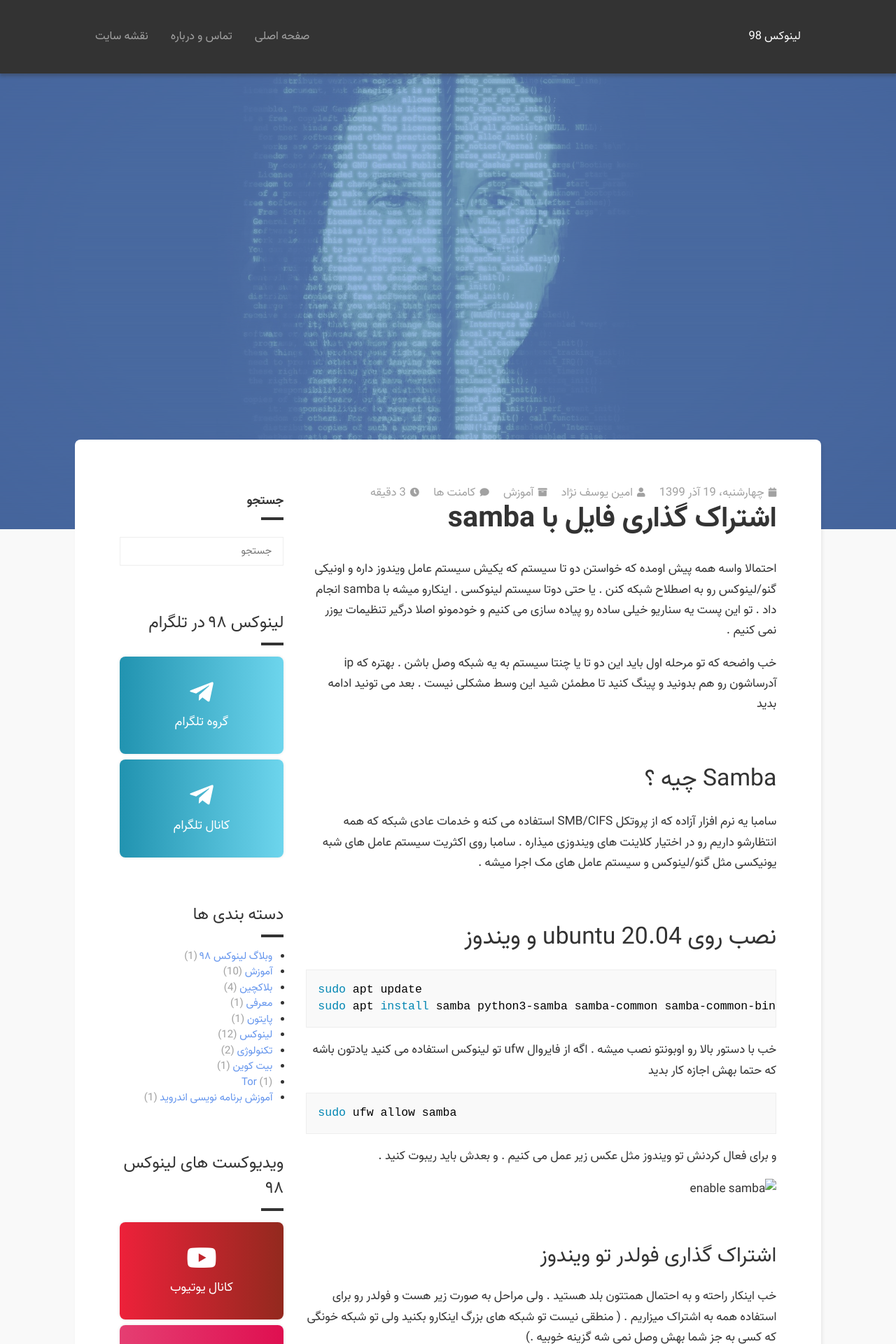
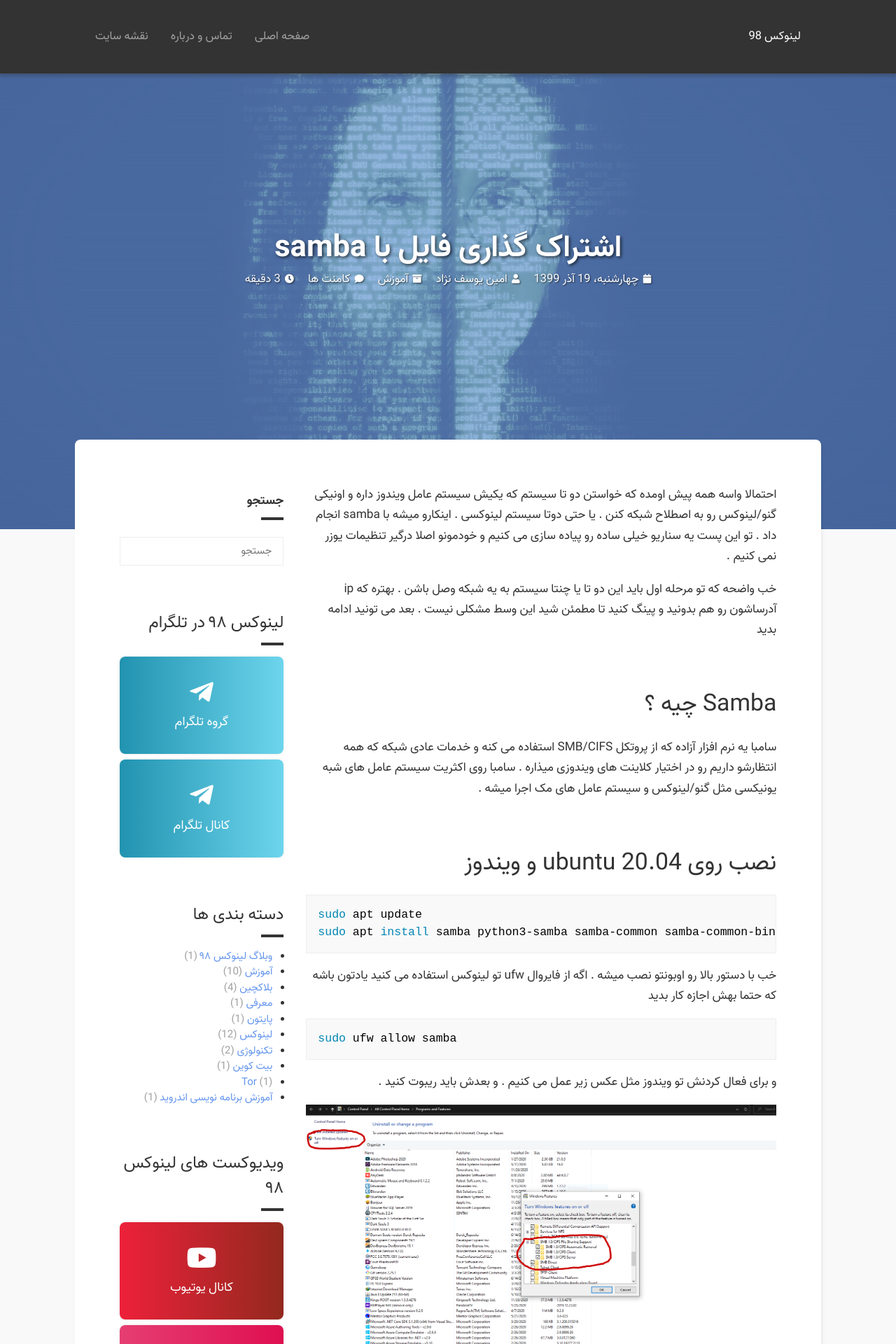
Before and after one commit to akamohebbi/linux98.ir, a Jekyll site: the page built from _posts/2020-12-09-samba-share.md, in a window 1280 px wide. Shown: the top 1920 px of the page at 70% size. Built offline with Jekyll 4.4.1, drawn with Linux system fonts in a browser that asks for light colours.

Commit message:
page title on header and some bug fixes

````diff
--- a/_includes/template/header.html
+++ b/_includes/template/header.html
@@ -34,6 +34,77 @@
             </a>
         {% endfor %}
     </div>
+
+    <div class="w3-display-container">
+        <div class="w3-display-middle">
+            {% if page.title %}
+            <h1>{{ page.title }}</h1>
+                {% if page.type == "post" %}
+                    {% if page.jdate %}
+                        {% assign jdate = page.jdate | split: "-" %}
+                        {% assign y = jdate[0] | minus: 0 %}
+                        {% assign m = jdate[1] | minus: 1 %}
+                        {% assign d = jdate[2] | minus: 0 %}
+                        {% assign w = page.date | date: "%w" | minus: 0 %}
+                    {% endif %}
+                    {% if page.jedit %}
+                        {% assign jedit = page.jedit | split: "-" %}
+                        {% assign ye = jedit[0] | minus: 0 %}
+                        {% assign me = jedit[1] | minus: 1 %}
+                        {% assign de = jedit[2] | minus: 0 %}
+                        {% assign we = page.edit | date: "%w" | minus: 0 %}
+                    {% endif %}
+
+                    {% assign time_to_read = page.content | number_of_words | divided_by: 200.0 | round: 2 %}
+                    {% assign t = page.content | number_of_words | divided_by: 200 %}
+                    {% assign t = time_to_read | minus: t | times: 0.60 | times: 100 | round %}
+                    {% if t > 30 %}
+                        {% assign time_to_read = time_to_read | plus: 1 %}
+                    {% endif %}
+
+                    <p class="article-meta">
+                        {% if page.date or page.jdate %}
+                            <span class="article-date-header meta">
+                                <i class="fas fa-calendar"></i>
+                                <time pubdate datetime="{{ page.date | date_to_xmlschema }}">{% if page.jdate %}{{ site.data.strings.weekdays[w] }}، {{ d }} {{ site.data.strings.months[m] }} {{ y }}{% else %}{{ page.date | date: "%A %d %m %y" }}{% endif %}</time>
+                            </span>
+                        {% endif %}
+
+                        {% if page.author %}
+                            <span class="article-author-header meta">
+                                <i class="fas fa-user"></i>
+                                {{ site.data.authors[page.author].name }}
+                            </span>
+                        {% endif %}
+
+                        {% if page.categories %}
+                            <span class="article-categories-header meta">
+                                <i class="fas fa-archive"></i>
+                                {% for category in page.categories %}
+                                    <span>{{ category }}</span>
+                                {% endfor %}
+                            </span>
+                        {% endif %}
+
+                        {% if page.comments == true %}
+                            <span class="article-comments-header meta">
+                                <i class="fas fa-comment"></i>
+                                <a href="{{ page.url }}#disqus_thread">کامنت ها</a>
+                            </span>
+                        {% endif %}
+
+                        <span class="article-time-to-read-header meta">
+                            <i class="fas fa-clock"></i>
+                            {{ time_to_read | round }} دقیقه
+                        </span>
+                    </p>
+                {% endif %}
+
+            {% else %}
+                <h2>{{ site.description }}</h2>
+            {% endif %}
+        </div>
+    </div>
 </header>
 
 
--- a/_layouts/single.html
+++ b/_layouts/single.html
@@ -6,7 +6,7 @@ layout: base
 
 
 <article class="page-article">
-    <header class="article-header">
+    <!-- <header class="article-header">
         {% if page.type == "post" %}
             {% if page.jdate %}
                 {% assign jdate = page.jdate | split: "-" %}
@@ -69,7 +69,7 @@ layout: base
         {% endif %}
 
         <h1 class="article-title">{{ page.title }}</h1>
-    </header>
+    </header> -->
 
     <div class="article-content">
         {{ page.content }}
--- a/_posts/2020-12-09-samba-share.md
+++ b/_posts/2020-12-09-samba-share.md
@@ -40,15 +40,15 @@ sudo ufw allow samba
 
 و برای فعال کردنش تو ویندوز مثل عکس زیر عمل می کنیم . و بعدش باید ریبوت کنید .
 
-![enable samba](/uploads/smb/enabling_samba.png)
+![enable samba](/img/smb/enabling_samba.png)
 
 ## اشتراک گذاری فولدر تو ویندوز
 
 خب اینکار راحته و به احتمال همتتون بلد هستید . ولی مراحل به صورت زیر هست و فولدر رو برای استفاده همه به اشتراک میزاریم . ( منطقی نیست تو شبکه های بزرگ اینکارو بکنید ولی تو شبکه خونگی که کسی به جز شما بهش وصل نمی شه گزینه خوبیه .)
 
-![networkaccess](/uploads/smb/sharing_folder.PNG)
+![networkaccess](/img/smb/sharing_folder.PNG)
 
-![add new](/uploads/smb/everyone_sharing.PNG)
+![add new](/img/smb/everyone_sharing.PNG)
 
 بهتره دسترسی روی فقط خواندن بزارید . رو دکمه share کلیک کنید . اوکیه .
 
@@ -56,8 +56,8 @@ sudo ufw allow samba
 
 اگه میزکارتون گنوم یا kde هست به صورت دیفالت باید یه گزینه باشه که با راست کلیک روش می تونید فولدر مورد نظرتونو به اشتراک بزارید . مثل عکس زیر
 
-![localshare](/uploads/smb/localnetworkshare_ubuntu.png)
-![foldershare](/uploads/smb/folder-sharing_ubuntu.png)
+![localshare](/img/smb/localnetworkshare_ubuntu.png)
+![foldershare](/img/smb/folder-sharing_ubuntu.png)
 
 
 
@@ -65,7 +65,7 @@ sudo ufw allow samba
 
 برای به اشتراک گذاری فایل منیجر دیفالت thunar رو باز کنید از منو بالا روی ‌edit و سپس روی Configure custom action کلیک کنید و علامت بعلاوه رو بزنید
 
-![share action](/uploads/smb/xfce-add-share-action.png)
+![share action](/img/smb/xfce-add-share-action.png)
 
 و تو قسمت command دستور زیر رو وارد کنید . اگه خواستید می تونید براش آیکون هم ست کنید .
 
@@ -79,11 +79,11 @@ net usershare add %n %f “” Everyone:R guest_ok=y
 net usershare delete %n
 ```
 
-![unsahre](/uploads/smb/xfce-add-unshare-action.png)
+![unsahre](/img/smb/xfce-add-unshare-action.png)
 
 برای دیدن فولدرهای به اشتراک گذاشته شده لینوکسمون روی ویندوز کلیدای ترکیبی win + r رو فشار بدید و به صورت زیر آی پی سیستم لینوکسیتون رو بزنید
 
-![open network](/uploads/smb/opening network.PNG)
+![open network](/img/smb/opening network.PNG)
 
 ویندوز explorer باز می شه و فولدر های به اشتراک گذاشته شده رو نشونتون میده چون فولدر ها برای گروه کاربران Everyone هست ازتون یوزرنیم و پسورد نمی خواد.
 
@@ -99,7 +99,7 @@ nautilus smb://ip-address
 
 اگه از روی لینوکس میخوایید به فولدر های ویندوز دسترسی داشته باشید یه همچین پنجره ای میاد که فقط لازمه فیلد های یوزرنیم و پسورد رو با هر اطلاعاتی پر کنید و محتوای فولدر دسترسی پیدا کنید . ( چون تو قسمت قبلی برای everyone به اشتراک گذاشتیم تو ویندوز )
 
-![anyuser](/uploads/smb/any-user-windows.png)
+![anyuser](/img/smb/any-user-windows.png)
 
 اگه قسمت فراموش شده ای نباشه باید با همین مراحل کارتون را بیفته :)
 
--- a/_sass/_home.scss
+++ b/_sass/_home.scss
@@ -89,6 +89,40 @@ a {
     background-position: center;
     background-repeat: no-repeat;
     background-size: cover;
+
+    .w3-display-container {
+        height: 100%;
+        text-shadow: 2px 2px 4px rgba($color: #000000, $alpha: 0.64);
+        color: white;
+        position: absolute;
+        top: 0;
+        right: 0;
+        left: 0;
+        z-index: 1;
+
+        .w3-display-middle {
+            width: 100%;
+            text-align: center;
+            padding: 16px;
+        }
+
+        p {
+            margin: 0;
+        }
+
+        .meta {
+            color: white !important;
+            text-shadow: 1px 1px 2px rgba($color: #000000, $alpha: 0.64);
+        }
+
+        h1,
+        h2 {
+            font-weight: bold;
+            font-size: 2.64em;
+            margin: 0;
+            margin-top: -128px;
+        }
+    }
 }
 
 .page-header-wallpaper-cover {
@@ -138,6 +172,10 @@ a {
 
 #page_header_nav_mobile {
     display: none;
+    border-radius: 8px;
+    box-shadow: 2px 2px 4px rgba($color: #000000, $alpha: 0.32);
+    z-index: 2;
+    position: relative
 }
 
 .page-ef-wrapper {
@@ -733,8 +771,16 @@ a {
         border: none;
     }
 
+    .page-header .w3-display-container {
+        h1,
+        h2 {
+            font-size: 2.32em;
+        }
+    }
+
     .page-entry {
         padding: 64px 16px 16px 16px;
+        border-radius: 0;
     }
 
     .page-content {
````
